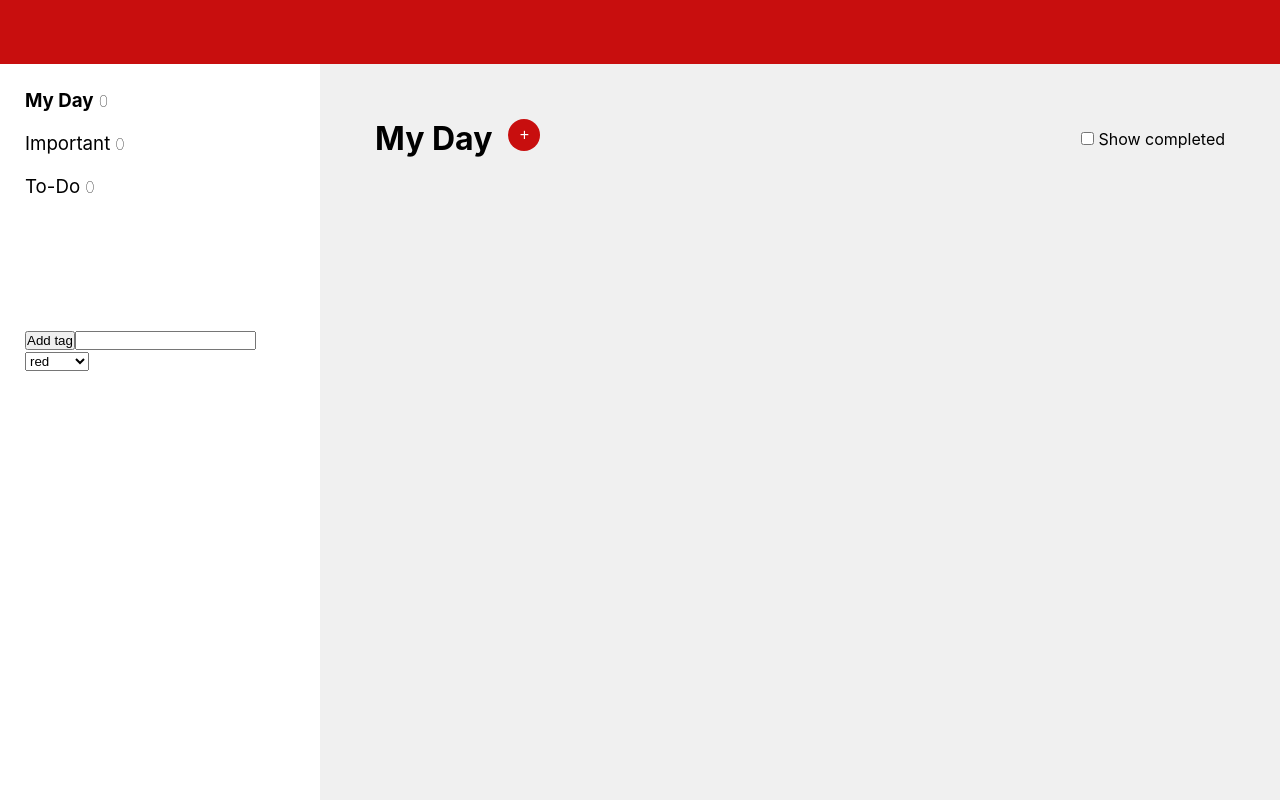
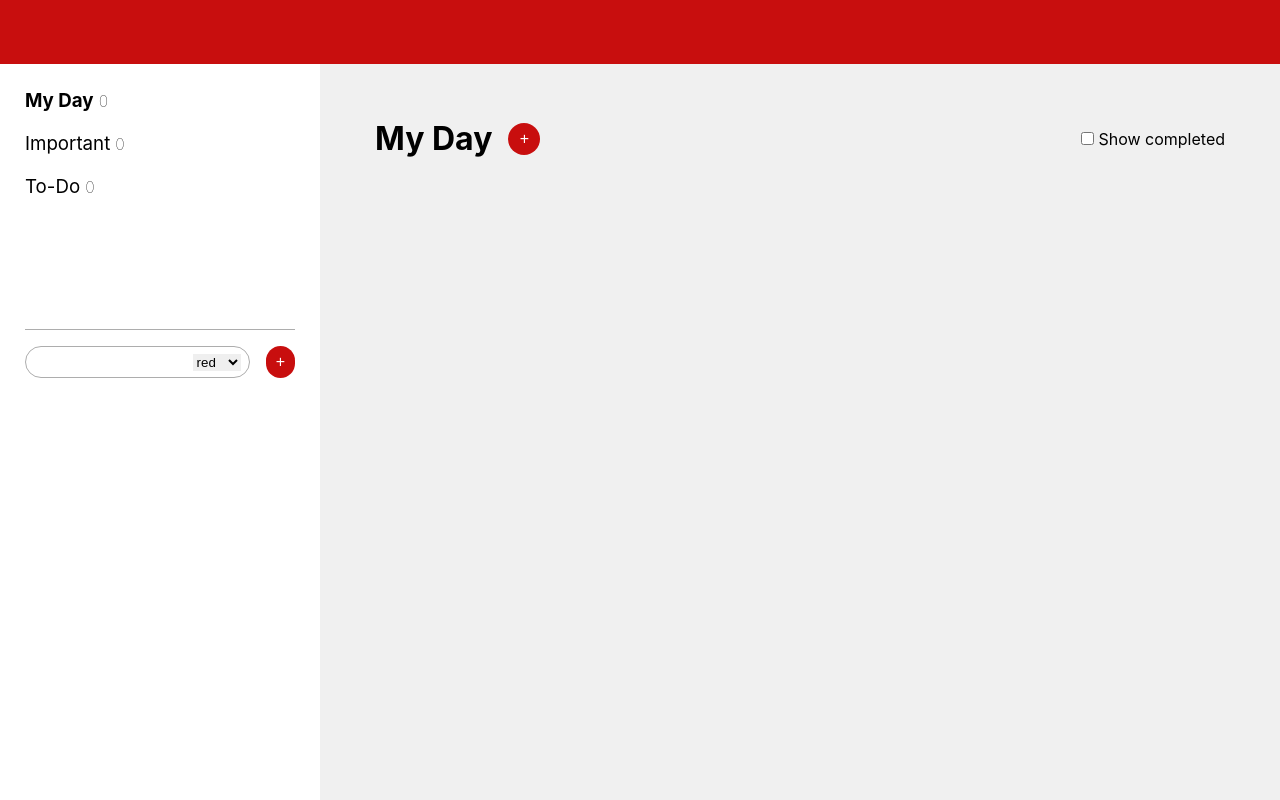
Before and after one commit to Hoerrin/react-redux-to-do-app, a React (Create React App) app: page / in a window 1280 px wide. Built offline with nearby package versions, Linux system fonts and the light colour scheme.

Commit message:
Style tags list inputs

```diff
--- a/src/components/AddTaskDropdown.css
+++ b/src/components/AddTaskDropdown.css
@@ -26,7 +26,7 @@
 
 .addTaskDropdown__input {
     min-height: 2em;
-    border: 1px solid black ;
+    border: 1px solid #adadad ;
     border-radius: 1em;
     padding-left: 0.5em;
     -webkit-appearance: none;
@@ -58,7 +58,7 @@
 }
 
 .addTaskDropdown__button--add{
-    background-color: #838383;
+    background-color: #adadad;
     color: white;
 }
 
--- a/src/components/Main.css
+++ b/src/components/Main.css
@@ -13,8 +13,9 @@
     align-items: center;
 }
 
-.main__headerContainer {
+.main__header--container {
     display: flex;
+    align-items: center;
 }
 
 .main__addTagButton {
--- a/src/components/Main.js
+++ b/src/components/Main.js
@@ -38,7 +38,7 @@ function Main() {
             <div className='main__blur main__blur--hidden'></div>
             <AddTaskDropdown openDropdown={openDropdown} closeDropdown={closeDropdown} />
             <div className="main__header">
-                <div className='main__headerContainer'>
+                <div className='main__header--container'>
                     <h1>My Day</h1>
                     <button onClick={openDropdown} className='main__addTagButton'>+</button>
                 </div>
--- a/src/components/Nav.css
+++ b/src/components/Nav.css
@@ -3,6 +3,11 @@
     grid-template-rows: 35% 65%;
     background-color: #fff;
     padding: 25px;
+}
+
+.nav__bottom{
+    border-top: 1px solid #adadad;
+    padding-top: 1em;
 }
 
 .nav__tab {
--- a/src/components/TagItem.css
+++ b/src/components/TagItem.css
@@ -1,13 +1,14 @@
 .tagItem {
     display: flex;
     align-items: center;
+    margin-top: 0.5em;
 }
 
 .tagItem__circle {
-    width: 5px;
-    height: 5px;
+    width: 0.3em;
+    height: 0.3em;
     border-radius: 50%;
-    margin: 5px;
+    margin: 0.3em;
 }
 
 .tagItem___tasksNumber {
--- a/src/components/TagsList.css
+++ b/src/components/TagsList.css
@@ -3,3 +3,45 @@
     flex-flow: column;
     list-style: none;
 }
+
+.tagsList__input--container {
+    display: flex;
+    min-height: 2em;
+    border: 1px solid #adadad;
+    border-radius: 1em;
+    align-items: center;
+    justify-content: space-between;
+    padding: 0 0.5em 0 0.5em;
+    -webkit-appearance: none;
+}
+
+.tagsList__input {
+    border: none;
+    width: 100%;
+    height: 100%;
+    outline: none;
+}
+
+.tagsList__select {
+    width: 3rem;
+    border: none;
+    outline: none;
+}
+
+.tagsList__button{
+    margin-left: 1em;
+    font-size: 1em;
+    height: 2em;
+    width: 2em;
+    border-radius: 1em;
+    border: none;
+    background-color: #C80E0E;
+    color: white;
+}
+
+.tagsList__container{
+    display: flex;
+    flex-flow: row;
+    justify-content: center;
+    align-items: center;
+}
--- a/src/components/TagsList.js
+++ b/src/components/TagsList.js
@@ -51,15 +51,18 @@ export function TagsList() {
 
     return (
         <>
-            <button onClick={handleAddTag}>Add tag</button>
-            <input type="text" value={nameInput.value} onChange={(e) => setNameInput(e.target.value)} />
-            <select value={colorInput.value} onChange={(e) => setColorInput(e.target.value)}>
-                {availableColors.map(colorOptions)}
-            </select>
+            <div className="tagsList__container">
+                <div className="tagsList__input--container">
+                    <input className="tagsList__input" type="text" value={nameInput.value} onChange={(e) => setNameInput(e.target.value)} />
+                    <select className="tagsList__select" value={colorInput.value} onChange={(e) => setColorInput(e.target.value)}>
+                        {availableColors.map(colorOptions)}
+                    </select>
+                </div>
+            <button className="tagsList__button" onClick={handleAddTag}>+</button>
+            </div>
             <ul className="tagsList">
                 {tags.map(tagToTagItem)}
             </ul>
         </>
-
     );
 }
--- a/src/components/TaskItem.css
+++ b/src/components/TaskItem.css
@@ -71,8 +71,8 @@
 }
 
 .tag__circle {
-    width: 5px;
-    height: 5px;
+    width: 0.3em;
+    height: 0.3em;
     border-radius: 50%;
-    margin: 5px;
+    margin: 0.3em;
 }
```
